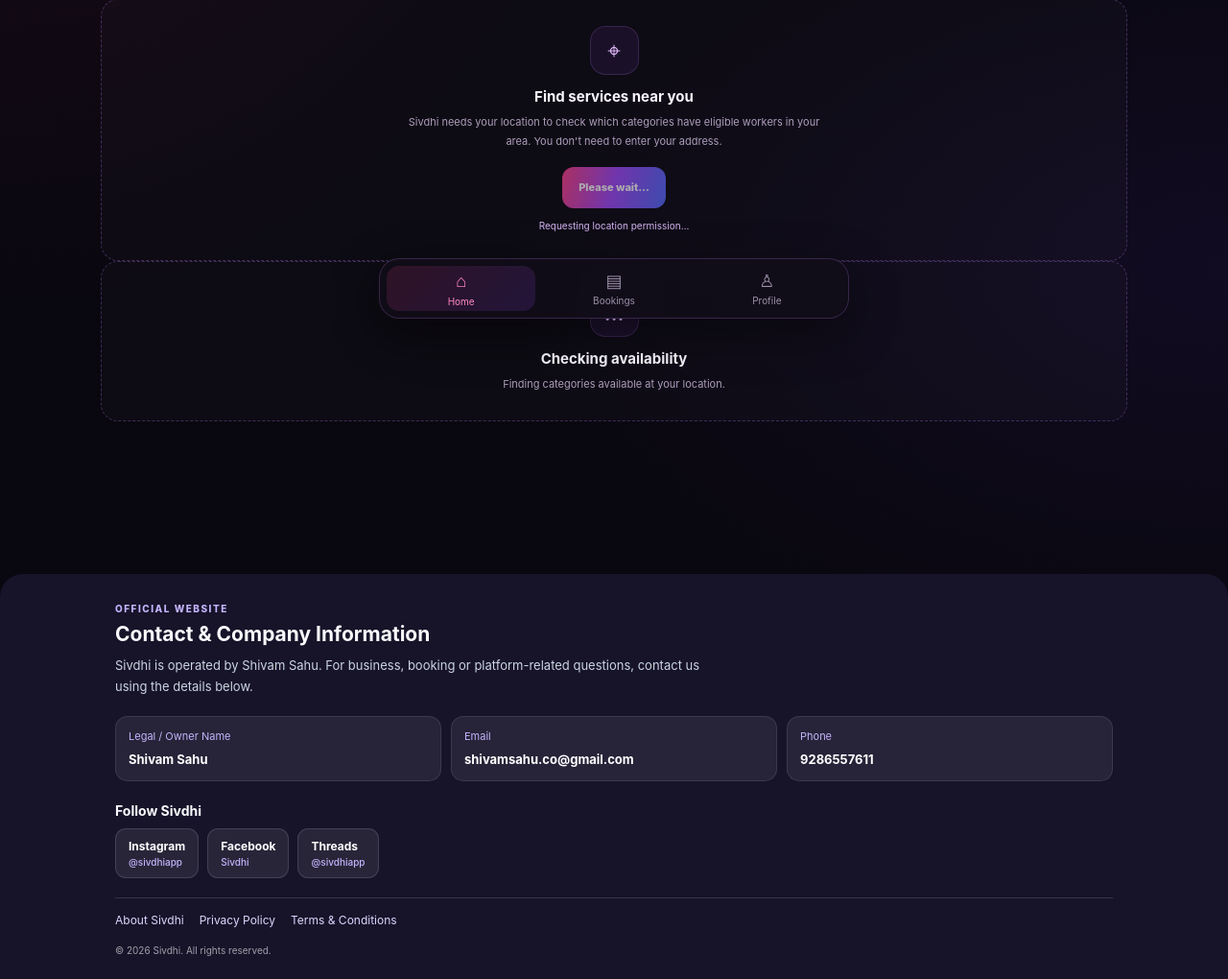
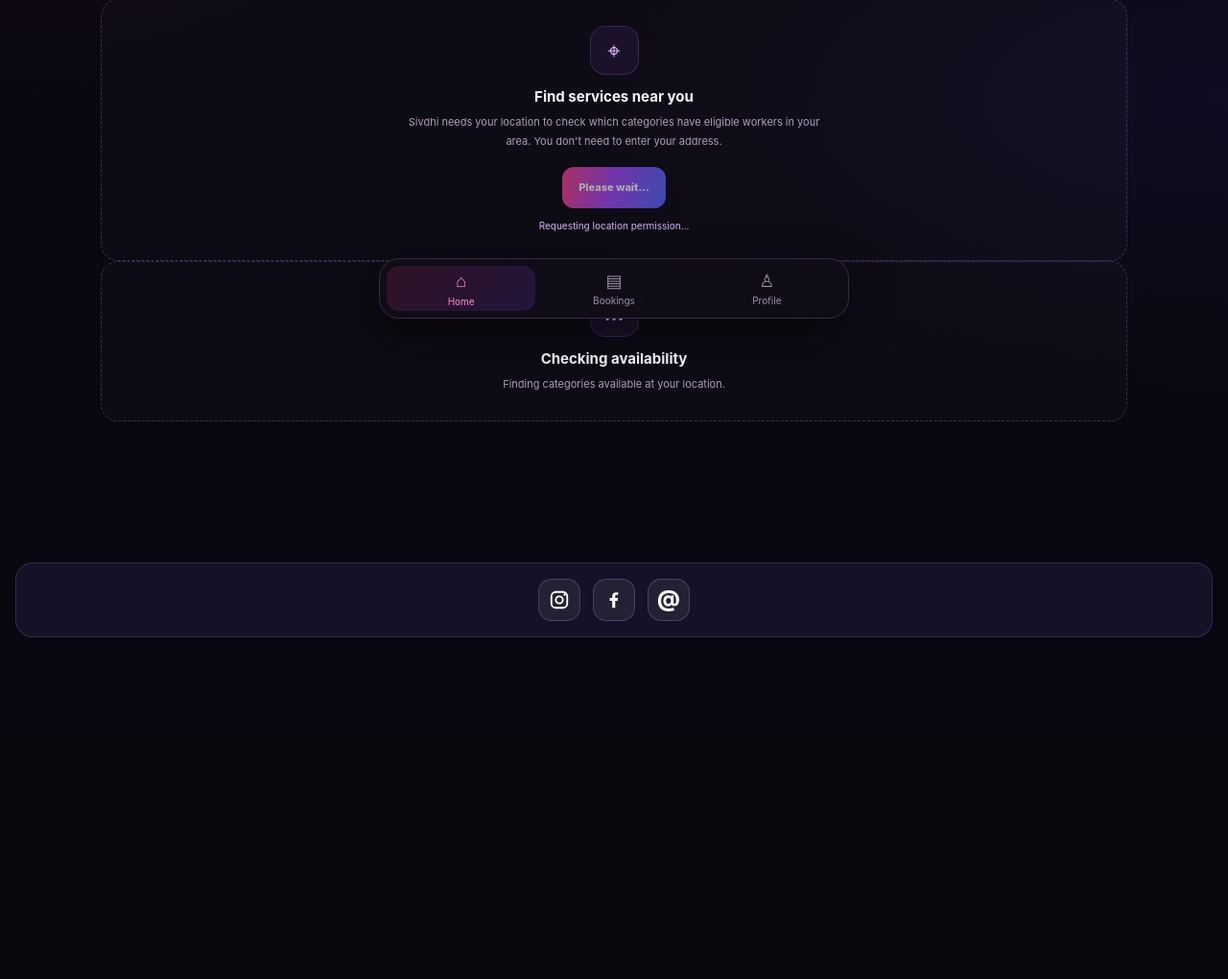
Before and after one commit to shivamsahu6/Sivdhi, a Flask app: page /customer/ in a window 1280 px wide. Shown: the part 459-1479 px from the top of the page at 96% size. After the commit the page ends 1123 px from the top, so only its background shows below. Run offline with Flask 3, Linux system fonts and the light colour scheme; data comes from the database, SQL or seed files in the repository; data that the repository does not hold is empty; parts of the project's set-up code (start-up, migrations or seed data) failed here and were passed over; some libraries are stand-ins or nearby versions.

Commit message:
Keep only social icon links in home footer

```diff
--- a/templates/customer/home.html
+++ b/templates/customer/home.html
@@ -637,29 +637,32 @@
             *, *::before, *::after { transition: none !important; }
         }
 
-        .public-contact {
-            margin: 34px 0 0;
-            padding: 30px 18px 24px;
-            color: #f8fafc;
-            background: #171329;
-            border-radius: 24px 24px 0 0;
+        .home-social-footer {
+            display: flex;
+            align-items: center;
+            justify-content: center;
+            gap: 13px;
+            margin: 22px 16px 96px;
+            padding: 16px;
+            border: 1px solid rgba(196, 181, 253, .16);
+            border-radius: 18px;
+            background: rgba(23, 19, 41, .92);
         }
-        .public-contact-inner { width: 100%; max-width: 1040px; margin: 0 auto; }
-        .public-contact-kicker { margin: 0 0 8px; color: #c4b5fd; font-size: 10px; font-weight: 800; letter-spacing: 1.5px; }
-        .public-contact h2 { margin: 0 0 9px; font-size: 21px; }
-        .public-contact-description { max-width: 620px; margin: 0 0 20px; color: #cbd5e1; font-size: 13px; line-height: 1.7; }
-        .public-contact-details { display: grid; grid-template-columns: repeat(3, minmax(0, 1fr)); gap: 10px; margin-bottom: 22px; }
-        .public-contact-details div { min-width: 0; padding: 13px; background: rgba(255,255,255,.07); border: 1px solid rgba(255,255,255,.1); border-radius: 13px; }
-        .public-contact-details span { display: block; margin-bottom: 6px; color: #c4b5fd; font-size: 11px; }
-        .public-contact-details strong, .public-contact-details a { overflow-wrap: anywhere; color: #fff; font-size: 13px; font-weight: 700; text-decoration: none; }
-        .public-contact h3 { margin: 0 0 10px; font-size: 14px; }
-        .public-social-links { display: flex; flex-wrap: wrap; gap: 9px; margin-bottom: 20px; }
-        .public-social-links a { display: inline-flex; flex-direction: column; gap: 3px; padding: 10px 13px; color: #fff; background: rgba(255,255,255,.08); border: 1px solid rgba(255,255,255,.12); border-radius: 11px; text-decoration: none; font-size: 12px; font-weight: 700; }
-        .public-social-links span { color: #c4b5fd; font-size: 10px; font-weight: 500; }
-        .public-policy-links { display: flex; flex-wrap: wrap; gap: 16px; padding-top: 15px; border-top: 1px solid rgba(255,255,255,.14); }
-        .public-policy-links a { color: #ddd6fe; font-size: 12px; text-decoration: none; }
-        .public-contact-note { margin: 18px 0 0; color: #a1a1aa; font-size: 10px; }
-        @media (max-width: 600px) { .public-contact-details { grid-template-columns: 1fr; } .public-contact { padding: 25px 15px 22px; } }
+        .home-social-footer a {
+            display: grid;
+            place-items: center;
+            width: 44px;
+            height: 44px;
+            color: #fff;
+            border: 1px solid rgba(196, 181, 253, .22);
+            border-radius: 14px;
+            background: rgba(255, 255, 255, .07);
+            transition: transform .18s ease, background .18s ease;
+        }
+        .home-social-footer a:active { transform: scale(.94); }
+        .home-social-footer a:hover { background: rgba(124, 58, 237, .28); }
+        .home-social-footer svg { width: 22px; height: 22px; fill: currentColor; }
+        .home-social-footer .threads-mark { font-size: 23px; font-weight: 800; line-height: 1; }
 
     </style>
 </head>
@@ -861,32 +864,17 @@
     </div>
 
 
-        <section class="public-contact" aria-labelledby="publicContactHeading">
-            <div class="public-contact-inner">
-                <p class="public-contact-kicker">OFFICIAL WEBSITE</p>
-                <h2 id="publicContactHeading">Contact &amp; Company Information</h2>
-                <p class="public-contact-description">
-                    Sivdhi is operated by Shivam Sahu. For business, booking or platform-related questions, contact us using the details below.
-                </p>
-                <div class="public-contact-details">
-                    <div><span>Legal / Owner Name</span><strong>Shivam Sahu</strong></div>
-                    <div><span>Email</span><a href="mailto:shivamsahu.co@gmail.com">shivamsahu.co@gmail.com</a></div>
-                    <div><span>Phone</span><a href="tel:9286557611">9286557611</a></div>
-                </div>
-                <h3>Follow Sivdhi</h3>
-                <div class="public-social-links">
-                    <a href="https://www.instagram.com/sivdhiapp?dlrf=MWo4OWw0dmdwZG50eA==" target="_blank" rel="noopener noreferrer">Instagram <span>@sivdhiapp</span></a>
-                    <a href="https://www.facebook.com/share/1ALe4RqBKM/" target="_blank" rel="noopener noreferrer">Facebook <span>Sivdhi</span></a>
-                    <a href="https://www.threads.com/@sivdhiapp" target="_blank" rel="noopener noreferrer">Threads <span>@sivdhiapp</span></a>
-                </div>
-                <nav class="public-policy-links" aria-label="Legal information">
-                    <a href="/customer/about">About Sivdhi</a>
-                    <a href="/customer/privacy">Privacy Policy</a>
-                    <a href="/customer/terms">Terms &amp; Conditions</a>
-                </nav>
-                <p class="public-contact-note">© {{ now_year if now_year is defined else '2026' }} Sivdhi. All rights reserved.</p>
-            </div>
-        </section>
+        <footer class="home-social-footer" aria-label="Sivdhi social media">
+            <a href="https://www.instagram.com/sivdhiapp?dlrf=MWo4OWw0dmdwZG50eA==" target="_blank" rel="noopener noreferrer" aria-label="Sivdhi on Instagram">
+                <svg viewBox="0 0 24 24" aria-hidden="true"><rect x="3" y="3" width="18" height="18" rx="5" fill="none" stroke="currentColor" stroke-width="2"/><circle cx="12" cy="12" r="4" fill="none" stroke="currentColor" stroke-width="2"/><circle cx="18" cy="6" r="1.3"/></svg>
+            </a>
+            <a href="https://www.facebook.com/share/1ALe4RqBKM/" target="_blank" rel="noopener noreferrer" aria-label="Sivdhi on Facebook">
+                <svg viewBox="0 0 24 24" aria-hidden="true"><path d="M13.4 21v-8h2.7l.4-3.1h-3.1v-2c0-.9.3-1.5 1.6-1.5h1.7V3.6c-.3 0-1.3-.1-2.5-.1-2.5 0-4.2 1.5-4.2 4.3v2.1H7.2V13H10v8z"/></svg>
+            </a>
+            <a href="https://www.threads.com/@sivdhiapp" target="_blank" rel="noopener noreferrer" aria-label="Sivdhi on Threads">
+                <span class="threads-mark" aria-hidden="true">@</span>
+            </a>
+        </footer>
 
     <nav class="bottom-nav" aria-label="Customer navigation">
         <a class="nav-item active" href="{{ url_for('customer.home') }}" aria-current="page">
```
